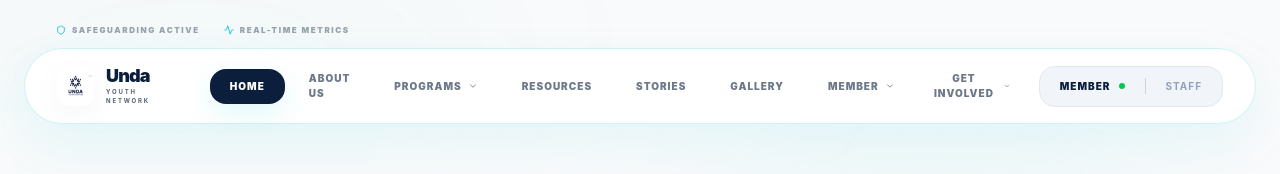
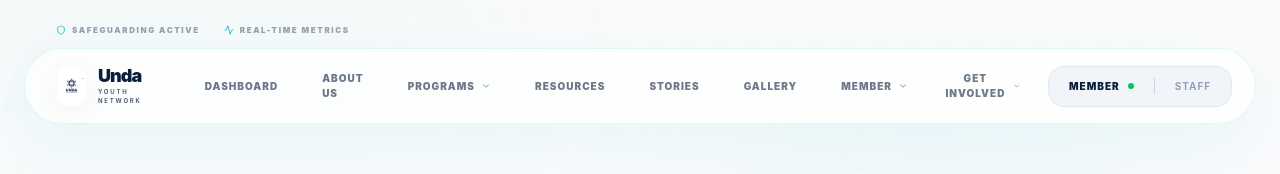
Before and after one commit to JamesKamau-5773/Unda-YouthNetwork-Frontend, a React (Vite) app: page / in a window 1280 px wide. Shown: the top 174 px of the page. Built offline with nearby package versions, Linux system fonts and the light colour scheme.

Commit message:
style(nav): glassmorphism + rename Home -> Dashboard

```diff
--- a/src/components/shared/Navbar.jsx
+++ b/src/components/shared/Navbar.jsx
@@ -49,7 +49,7 @@ const Navbar = () => {
         </div>
 
         {/* 2. MAIN NAV */}
-        <div className="bg-white text-[#0B1E3B] shadow-[0_20px_50px_rgba(0,194,203,0.08)] border border-[#00C2CB]/20 rounded-[2.5rem] px-8 py-3 flex items-center justify-between">
+        <div className="backdrop-blur-md bg-[rgba(255,255,255,0.72)] text-[#0B1E3B] shadow-[0_20px_50px_rgba(0,194,203,0.06)] border border-[#00C2CB]/12 rounded-[2.5rem] px-8 py-3 flex items-center justify-between">
 
           {/* Logo Section */}
           <Link to="/" className="flex items-center gap-3 group mr-8">
@@ -67,12 +67,12 @@ const Navbar = () => {
 
             {/* Home Link */}
             <Link
-              to="/"
+              to="/member/dashboard"
               className={`px-5 py-2.5 rounded-2xl text-[10px] font-black uppercase tracking-widest transition-all ${
-                location.pathname === '/' ? 'text-white bg-[#0B1E3B] shadow-[0_10px_30px_rgba(0,194,203,0.12)]' : 'text-[#0B1E3B]/60 hover:text-[#0B1E3B] hover:bg-slate-50 hover:shadow-[0_8px_20px_rgba(0,194,203,0.06)]'
+                location.pathname === '/member/dashboard' ? 'text-white bg-[#0B1E3B] shadow-[0_10px_30px_rgba(0,194,203,0.12)]' : 'text-[#0B1E3B]/60 hover:text-[#0B1E3B] hover:bg-slate-50 hover:shadow-[0_8px_20px_rgba(0,194,203,0.06)]'
               }`}
             >
-              Home
+              Dashboard
             </Link>
 
             {/* About Link */}
@@ -254,7 +254,7 @@ const Navbar = () => {
         {/* Mobile Menu Drawer */}
         {isMobileMenuOpen && (
           <div className="md:hidden absolute top-full left-0 w-full bg-white/95 backdrop-blur-xl border-t border-slate-100 shadow-xl p-6 flex flex-col gap-4 animate-in slide-in-from-top-5 z-50">
-            <Link to="/" className="text-sm font-bold text-[#0B1E3B] py-2 border-b border-slate-50" onClick={() => setIsMobileMenuOpen(false)}>Home</Link>
+            <Link to="/member/dashboard" className="text-sm font-bold text-[#0B1E3B] py-2 border-b border-slate-50" onClick={() => setIsMobileMenuOpen(false)}>Dashboard</Link>
             <Link to="/about" className="text-sm font-bold text-[#0B1E3B] py-2 border-b border-slate-50" onClick={() => setIsMobileMenuOpen(false)}>About</Link>
 
             <div className="py-2 border-b border-slate-50">
--- a/src/features/portal/layout/PortalLayout.jsx
+++ b/src/features/portal/layout/PortalLayout.jsx
@@ -9,7 +9,7 @@ const MemberNav = () => {
   const navigate = useNavigate();
 
   const items = [
-    { name: 'Home', path: '/member/dashboard' },
+    { name: 'Dashboard', path: '/member/dashboard' },
     { name: 'Wellness', path: '/member/check-in' },
     { name: 'Events', path: '/member/events' },
     { name: 'Certificate', path: '/member/certificate' },
@@ -53,7 +53,7 @@ const MemberNav = () => {
 
       {/* Sign out and Back to Home */}
       <div className="flex items-center gap-2 ml-2">
-        <Link to="/" className="hidden md:inline-block px-4 py-2 rounded-full text-sm font-semibold border border-[#E6EEF2] bg-white hover:bg-slate-50">Back to Home</Link>
+        <Link to="/member/dashboard" className="hidden md:inline-block px-4 py-2 rounded-full text-sm font-semibold border border-[#E6EEF2] bg-white hover:bg-slate-50">Back to Dashboard</Link>
         <button onClick={handleSignOut} className="px-3 py-1.5 rounded-full text-sm font-medium text-red-600 bg-white border border-red-100 hover:bg-red-50">Sign Out</button>
       </div>
     </nav>
@@ -155,13 +155,13 @@ const PortalLayout = ({ children, title, subtitle }) => {
 
       {/* Mobile Menu Overlay */}
       {mobileMenuOpen && (
-        <div className="fixed inset-0 z-60 bg-white/90 backdrop-blur-sm flex items-center justify-center px-6">
+            <div className="fixed inset-0 z-60 bg-white/90 backdrop-blur-sm flex items-center justify-center px-6">
           <div className="w-full max-w-md text-center relative bg-white rounded-2xl shadow-lg p-6">
             <button onClick={() => setMobileMenuOpen(false)} className="absolute top-4 right-4 text-[#0B1E3B] p-2 rounded-md">
               <X size={26} />
             </button>
             <nav className="flex flex-col gap-4 py-4">
-              <Link to="/member/dashboard" onClick={() => setMobileMenuOpen(false)} className="text-lg font-bold text-[#0B1E3B]">Home</Link>
+              <Link to="/member/dashboard" onClick={() => setMobileMenuOpen(false)} className="text-lg font-bold text-[#0B1E3B]">Dashboard</Link>
               <Link to="/member/check-in" onClick={() => setMobileMenuOpen(false)} className="text-lg font-bold text-[#0B1E3B]">Wellness</Link>
               <Link to="/member/events" onClick={() => setMobileMenuOpen(false)} className="text-lg font-bold text-[#0B1E3B]">Events</Link>
               <Link to="/member/certificate" onClick={() => setMobileMenuOpen(false)} className="text-lg font-bold text-[#0B1E3B]">Certificate</Link>
```
